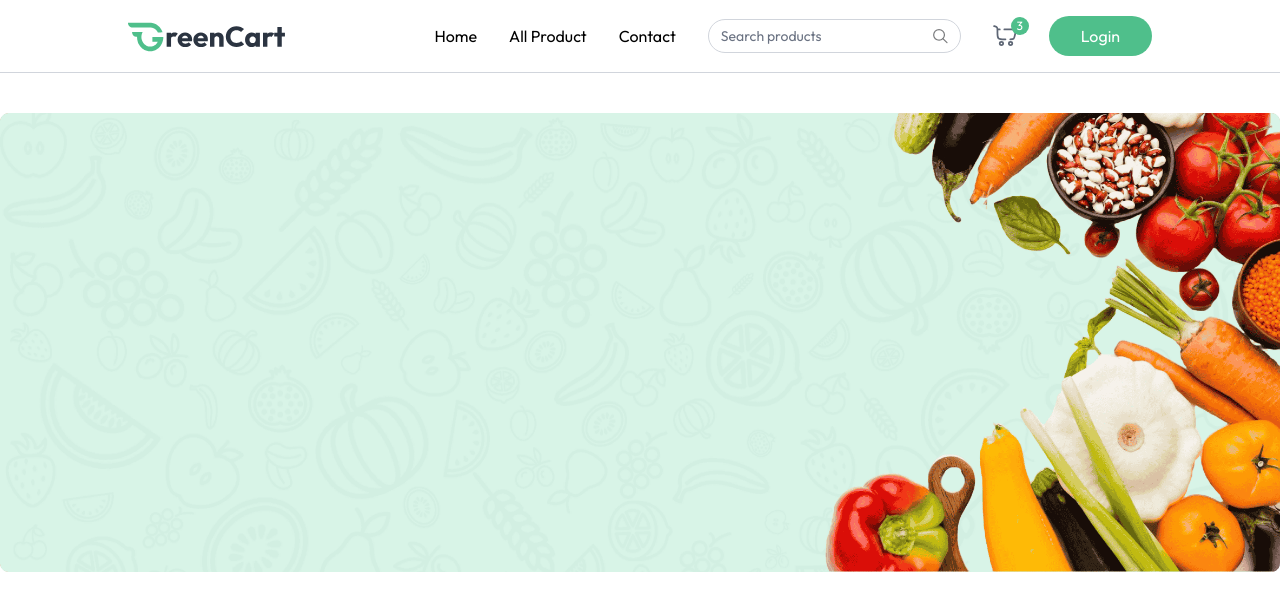
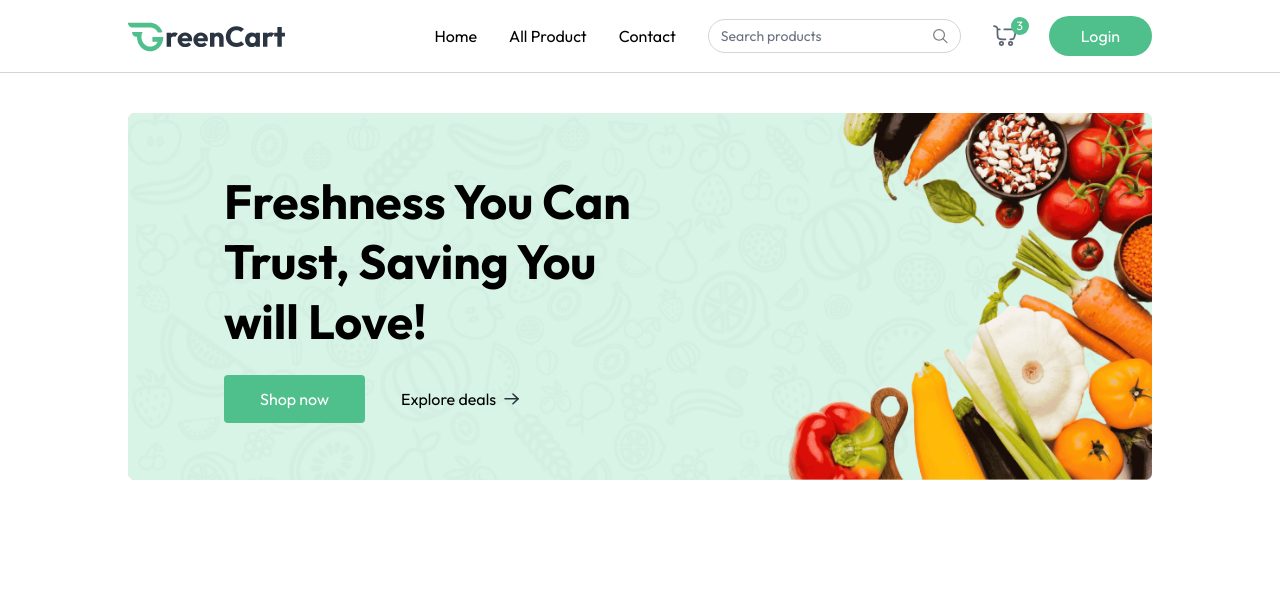
Before and after one commit to itsmearnab12/GreenCart, a React (Vite) app in the folder client/: page / in a window 1280 px wide. Shown: the top 610 px of the page. Built offline with nearby package versions, Linux system fonts and the light colour scheme.

Commit message:
Working on frontend

```diff
--- a/client/src/App.jsx
+++ b/client/src/App.jsx
@@ -1,13 +1,18 @@
 import React from 'react'
 import Navbar from './components/Navbar'
-import { Route, Routes } from 'react-router-dom'
+import { Route, Routes, useLocation } from 'react-router-dom'
 import Home from './pages/Home'
 
 const App = () => {
+
+  const isSellerPath = useLocation().pathname.includes("seller");
+
   return (
     <div>
-      <Navbar />
-      <div>
+
+      {isSellerPath ? null : <Navbar />}
+
+      <div className={`${isSellerPath ? "" : "px-6 md:px-16 lg:px-24 xl:px-32"}`}>
         <Routes>
           <Route path='/' element={<Home />} />
         </Routes>
--- a/client/src/components/MainBanner.jsx
+++ b/client/src/components/MainBanner.jsx
@@ -1,11 +1,27 @@
 import React from 'react'
 import { assets } from '../assets/assets'
+import { Link } from 'react-router-dom'
 
 const MainBanner = () => {
     return (
         <div className='relative'>
             <img src={assets.main_banner_bg} alt="banner" className='w-full hidden md:block' />
             <img src={assets.main_banner_bg_sm} alt="banner" className='w-full  md:hidden' />
+            <div className='absolute inset-0 flex flex-col items-center md:items-start justify-end md:justify-center pb-24 md:pb-0 px-4 md:pl-18 lg:pl-24'>
+                <h1 className='text-3xl md:text-4xl lg:text-5xl font-bold text-center md:text-left max-w-72 md:max-w-80 lg:max-w-105 leading-tight lg:leading-15'
+                >Freshness You Can Trust, Saving You will Love! </h1>
+                <div className='flex items-center mt-6 front-medium'>
+                    <Link to={"/products"} className='group flex items-center gap-2 px-7 md:px-9 py-3 bg-primary hover:bg-primary-dull transition rounded text-white cursor-pointer'>
+                        Shop now
+                        <img className='md:hidden transition group-focus:translate-x-1' src={assets.white_arrow_icon} alt="arrow" />
+                    </Link>
+
+                    <Link to={"/products"} className='group hidden md:flex items-center gap-2 px-9 py-3 cursor-pointer'>
+                        Explore deals
+                        <img className='transition group-hover:translate-x-1' src={assets.black_arrow_icon} alt="arrow" />
+                    </Link>
+                </div>
+            </div>
         </div>
     )
 }
```
